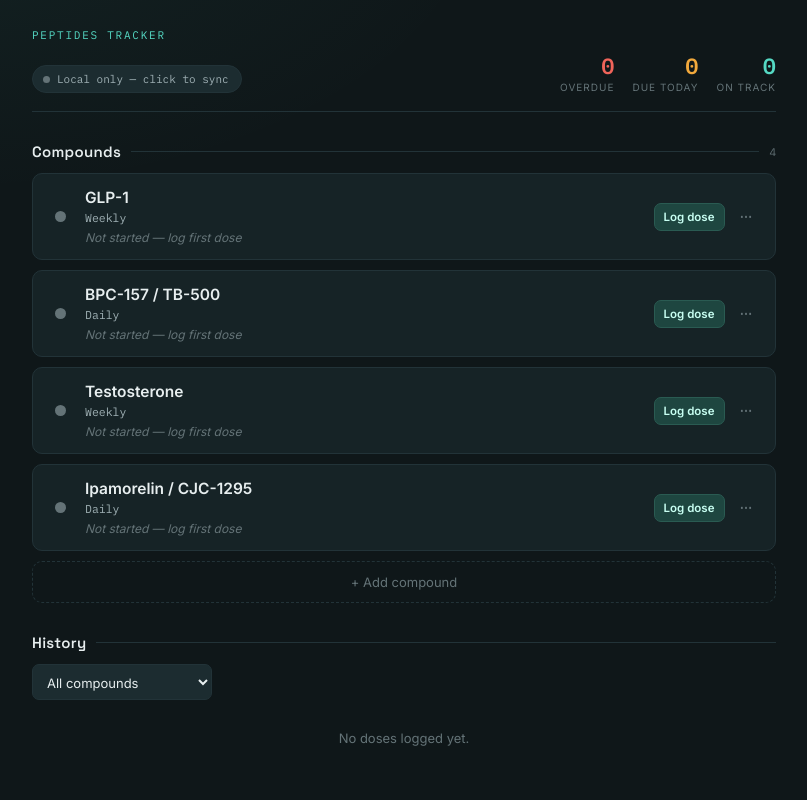
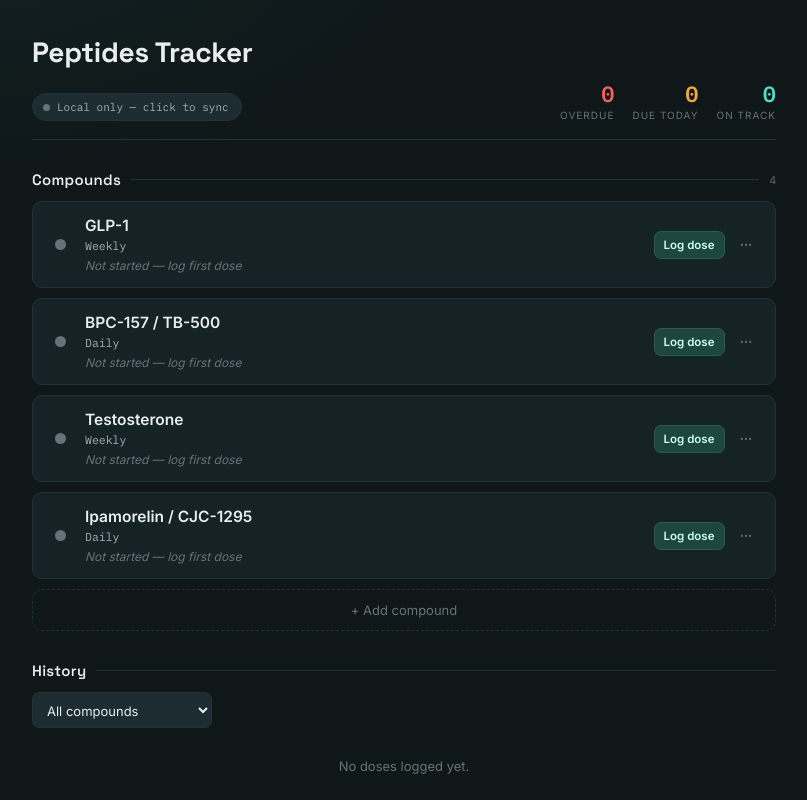
Before and after one commit to bjohnson316/peptides, a plain HTML site: page index.html in a window 1280 px wide. Shown: the top 800 px of the page, without its empty margins (236-1043 px from the left). Drawn offline with nearby package versions, Linux system fonts and the light colour scheme.

Commit message:
Update index.html

```diff
--- a/index.html
+++ b/index.html
@@ -264,8 +264,8 @@
 <div class="wrap">
   <header class="top">
     <div>
-      <p class="brand-eyebrow">Peptides Tracker</p>
-      <h1 class="title"></h1>
+      <p class="brand-eyebrow"></p>
+      <h1 class="title">Peptides Tracker</h1>
       <p class="subline"></p>
       <button class="sync-pill" id="btn-github" type="button">
         <span class="dot"></span><span id="sync-pill-label">Local only — click to sync</span>
```
